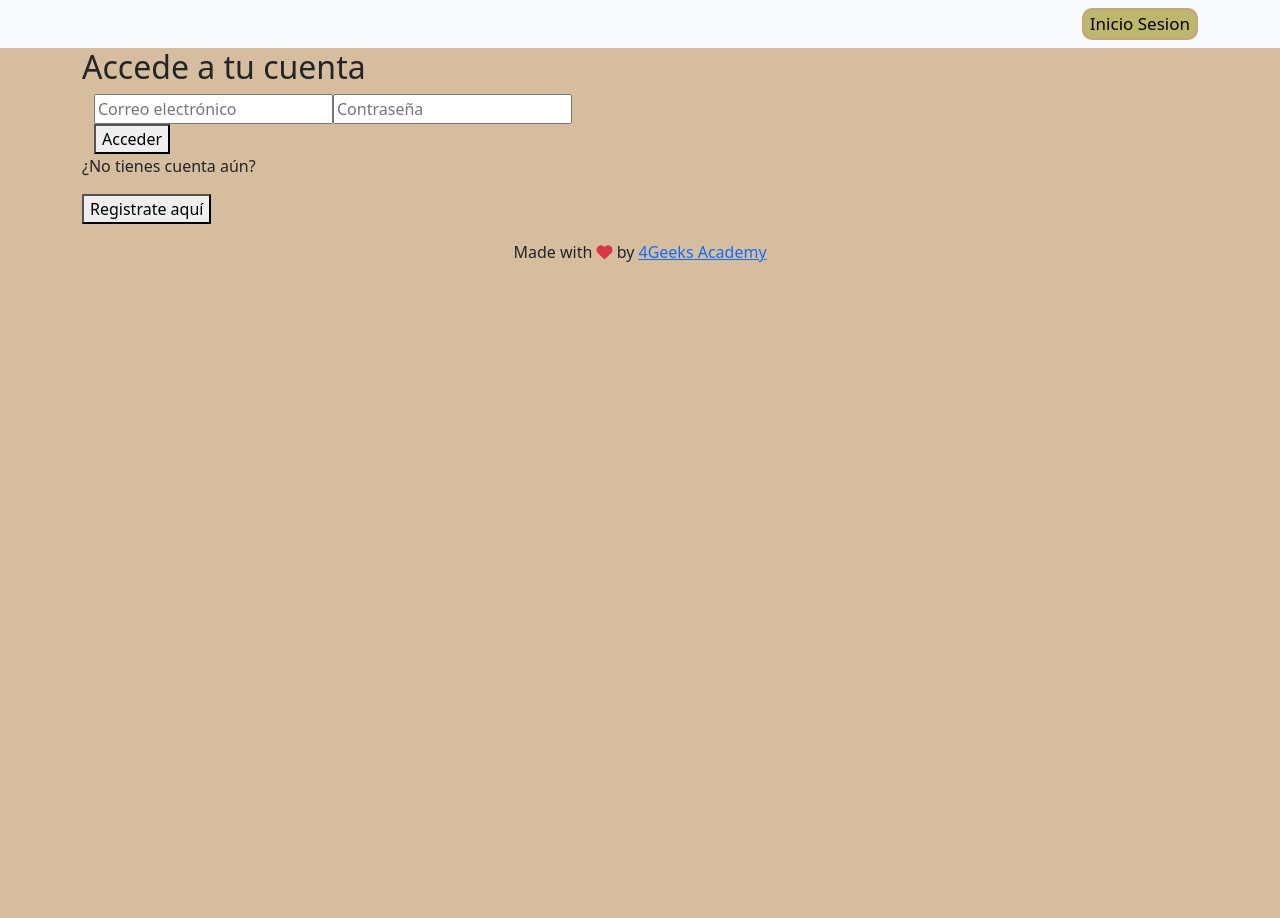
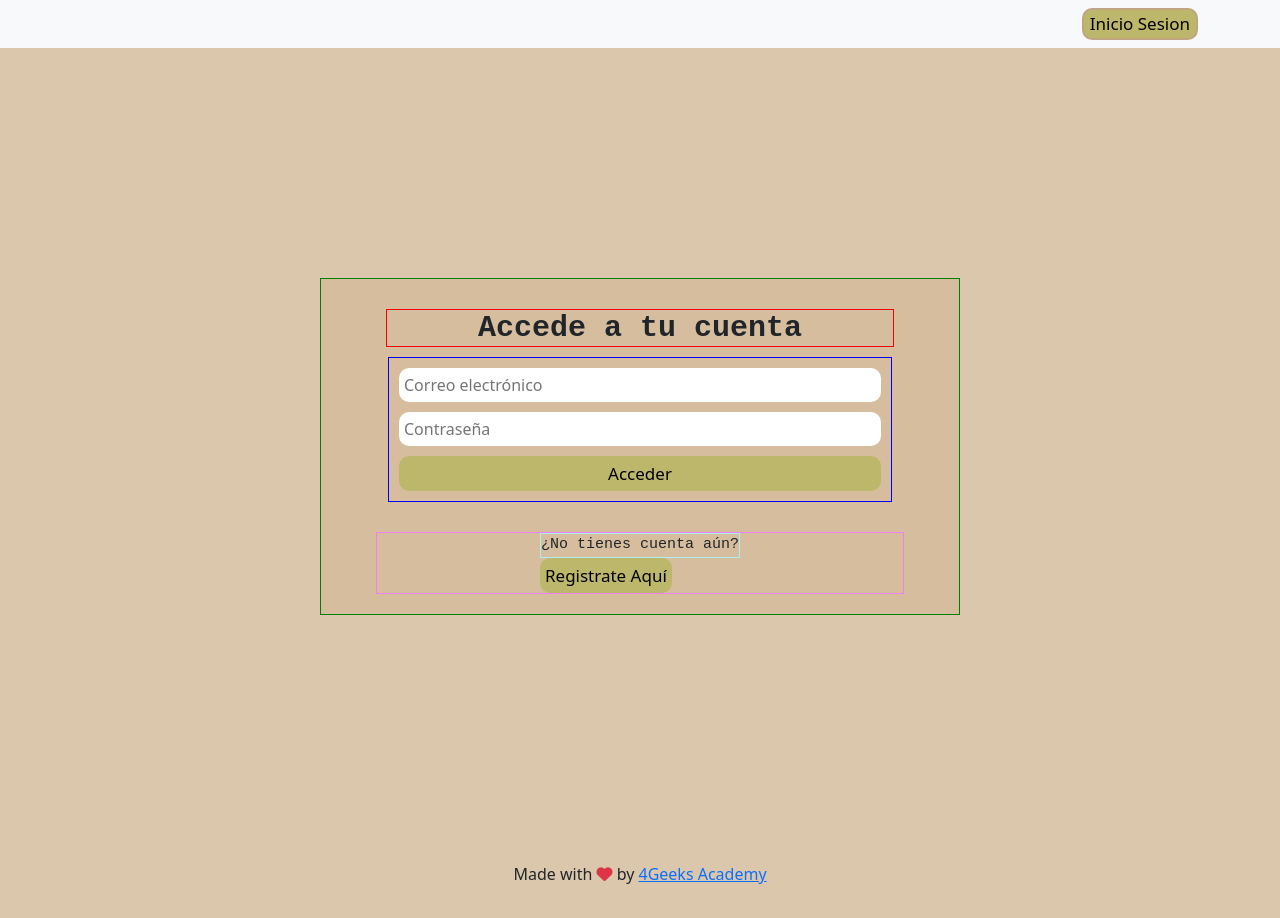
Before and after one commit to FrancoRegg/Authentication-User-JWT, a React app: page / in a window 1280 px wide. Before the commit the page ends 800 px from the top, so only its background shows below. Built offline with nearby package versions, Linux system fonts and the light colour scheme; no server answers.

Commit message:
estilizo pagina de login

```diff
--- a/src/front/styles/index.css
+++ b/src/front/styles/index.css
@@ -2,7 +2,7 @@
     General Styles used on every website (Don't Repeat Yourself)
 */
 body{
-    background-color: rgb(213, 189, 157);
+    background-color: rgb(213 189 157 / 84%);
 }
 .boton-login{
     border: 2px solid #c1a581;
--- a/src/front/styles/login.css
+++ b/src/front/styles/login.css
@@ -1,7 +1,64 @@
-/*
-    home.css: This website contains selectors only used in home.css
-
-    All pages share the styles on index.css but you should create
-    one more css for each page that will contain the selected used
-    on that page only (the ones not reused in other pages).
-*/
+.formulario{
+    border: 1px solid green;
+    padding: 20px;
+    display: grid;
+    justify-content: center;
+    width: 50%;
+    height: auto;
+    margin: 18% auto;
+    background: rgb(213, 189, 157);
+}
+.acceso{
+    border: 1px solid red;
+    margin: 10px;
+    font-family: monospace;
+    font-weight: 600;
+    font-size: 30px;
+    text-align: center;
+}
+.form-login{
+    border: 1px solid blue;
+    padding: 10px;
+}
+.acceder{
+    border: none;
+    background-color: darkkhaki;
+    border-radius: 10px;
+    color: black;
+    font-weight: 500;
+    font-size: 17px;
+    text-transform: capitalize;
+    padding: 5px;
+}
+.cont-acceso{
+    display: grid;
+}
+.form-info{
+    width: 100%;
+    margin: 0 auto 10px;
+    border-radius: 10px;
+    border: none;
+    padding: 5px;
+}
+.registro-cuenta{
+    border: 1px solid violet;
+    display: grid;
+    justify-content: center;
+    margin-top: 30px;
+}
+.aviso{
+    border: 1px solid paleturquoise;
+    margin: 0;
+    font-family: monospace;
+    font-size: 15px;
+}
+.registrate{
+    border: none;
+    background-color: darkkhaki;
+    border-radius: 10px;
+    color: black;
+    font-weight: 500;
+    font-size: 17px;
+    text-transform: capitalize;
+    padding: 5px;
+}
```
